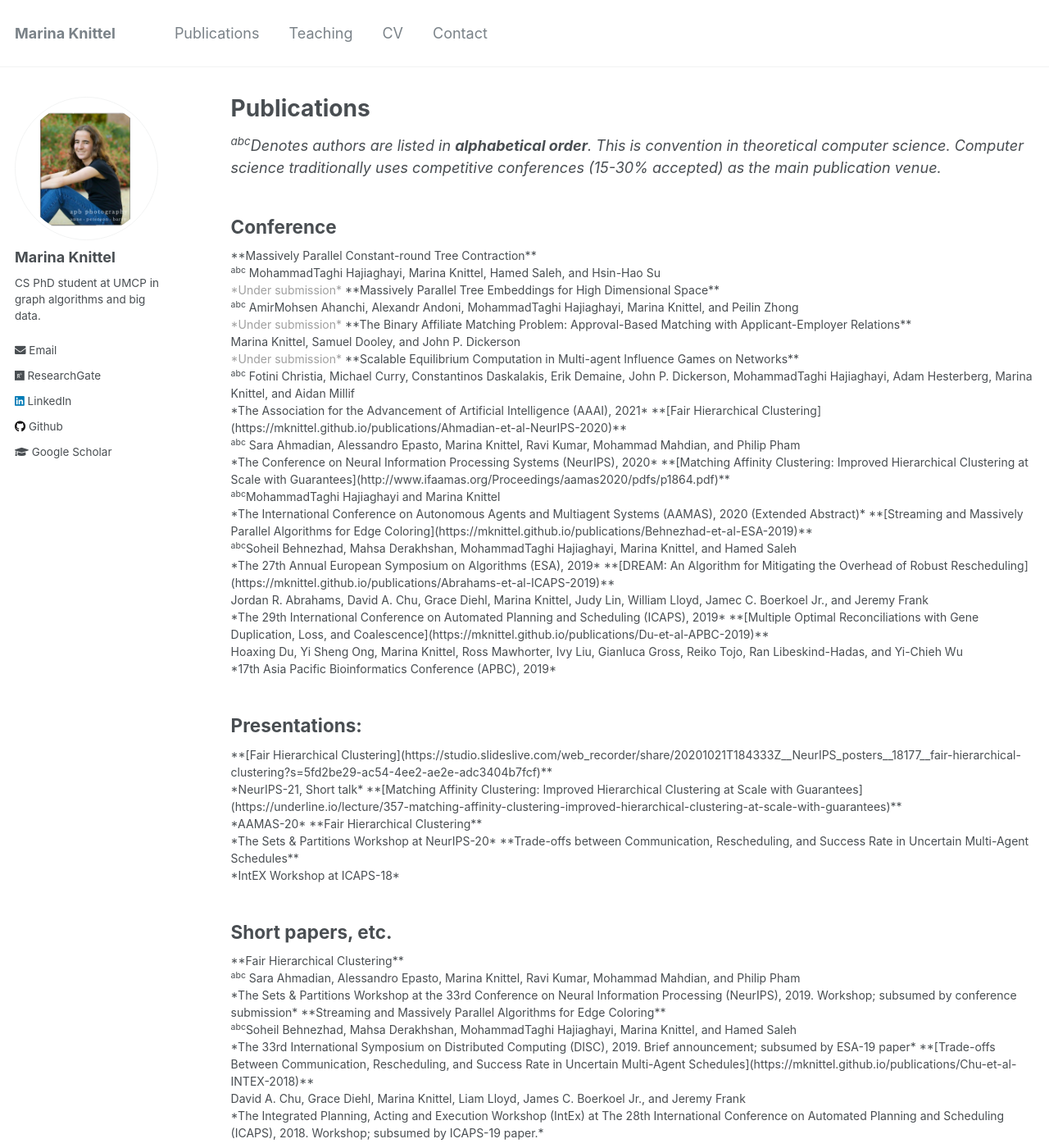
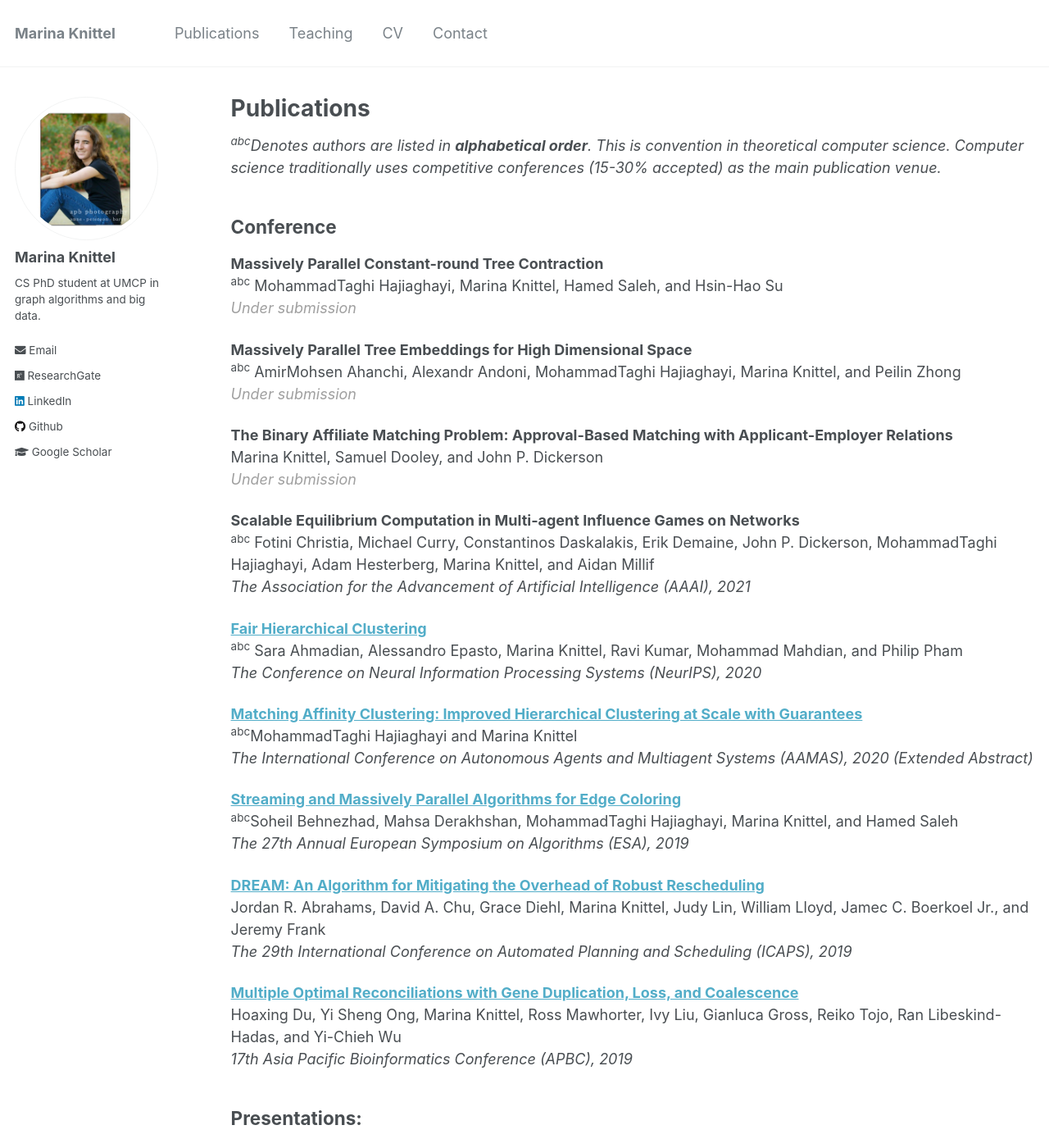
Before and after one commit to mknittel/mknittel.github.io, a Jekyll site: the page built from _pages/publications.md, in a window 1280 px wide and 1400 px high. Shown: the whole window at 82% size. Built offline with Jekyll 4.4.1, drawn with Linux system fonts in a browser that asks for light colours; some of the changed text lies outside the part shown.

Commit message:
Removed divs

```diff
--- a/_pages/publications.md
+++ b/_pages/publications.md
@@ -8,7 +8,6 @@ author_profile: true
 Computer science traditionally uses competitive conferences (15-30% accepted) as the main publication venue.*
 
 ## Conference
-<div style="font-size:14px">
 **Massively Parallel Constant-round Tree Contraction**<br/>
 <sup>abc</sup> MohammadTaghi Hajiaghayi, Marina Knittel, Hamed Saleh, and Hsin-Hao Su<br/>
 <span style="color:#A0A0A0">*Under submission*</span>
@@ -44,10 +43,8 @@ Jordan R. Abrahams, David A. Chu, Grace Diehl, Marina Knittel, Judy Lin, William
 **[Multiple Optimal Reconciliations with Gene Duplication,  Loss,  and  Coalescence](https://mknittel.github.io/publications/Du-et-al-APBC-2019)**<br/>
 Hoaxing  Du,  Yi  Sheng  Ong,  Marina  Knittel,  Ross  Mawhorter,  Ivy  Liu,  Gianluca  Gross,  Reiko Tojo, Ran Libeskind-Hadas, and Yi-Chieh Wu<br/>
 *17th Asia Pacific Bioinformatics Conference (APBC), 2019*
-</div>
 
 ## Presentations:
-<div style="font-size:14px">
 **[Fair Hierarchical Clustering](https://studio.slideslive.com/web_recorder/share/20201021T184333Z__NeurIPS_posters__18177__fair-hierarchical-clustering?s=5fd2be29-ac54-4ee2-ae2e-adc3404b7fcf)**<br/>
 *NeurIPS-21, Short talk*
 
@@ -59,10 +56,8 @@ Hoaxing  Du,  Yi  Sheng  Ong,  Marina  Knittel,  Ross  Mawhorter,  Ivy  Liu,  Gi
 
 **Trade-offs between Communication, Rescheduling, and Success Rate in Uncertain Multi-Agent Schedules**<br/>
 *IntEX Workshop at ICAPS-18*
-</div>
 
 ## Short papers, etc.
-<div style="font-size:14px">
 **Fair Hierarchical Clustering**<br/>
 <sup>abc</sup> Sara Ahmadian, Alessandro Epasto, Marina Knittel, Ravi Kumar, Mohammad Mahdian, and Philip Pham<br/>
 *The Sets & Partitions Workshop at the 33rd Conference on Neural Information Processing (NeurIPS), 2019. Workshop; subsumed by conference submission*
@@ -74,4 +69,3 @@ Hoaxing  Du,  Yi  Sheng  Ong,  Marina  Knittel,  Ross  Mawhorter,  Ivy  Liu,  Gi
 **[Trade-offs Between Communication, Rescheduling, and Success Rate in Uncertain Multi-Agent Schedules](https://mknittel.github.io/publications/Chu-et-al-INTEX-2018)**<br/>
 David A. Chu, Grace Diehl, Marina Knittel, Liam Lloyd, James C. Boerkoel Jr., and Jeremy Frank<br/>
 *The Integrated Planning, Acting and Execution Workshop (IntEx) at The 28th International Conference on Automated Planning and Scheduling (ICAPS), 2018. Workshop; subsumed by ICAPS-19 paper.*
-</div>
```
